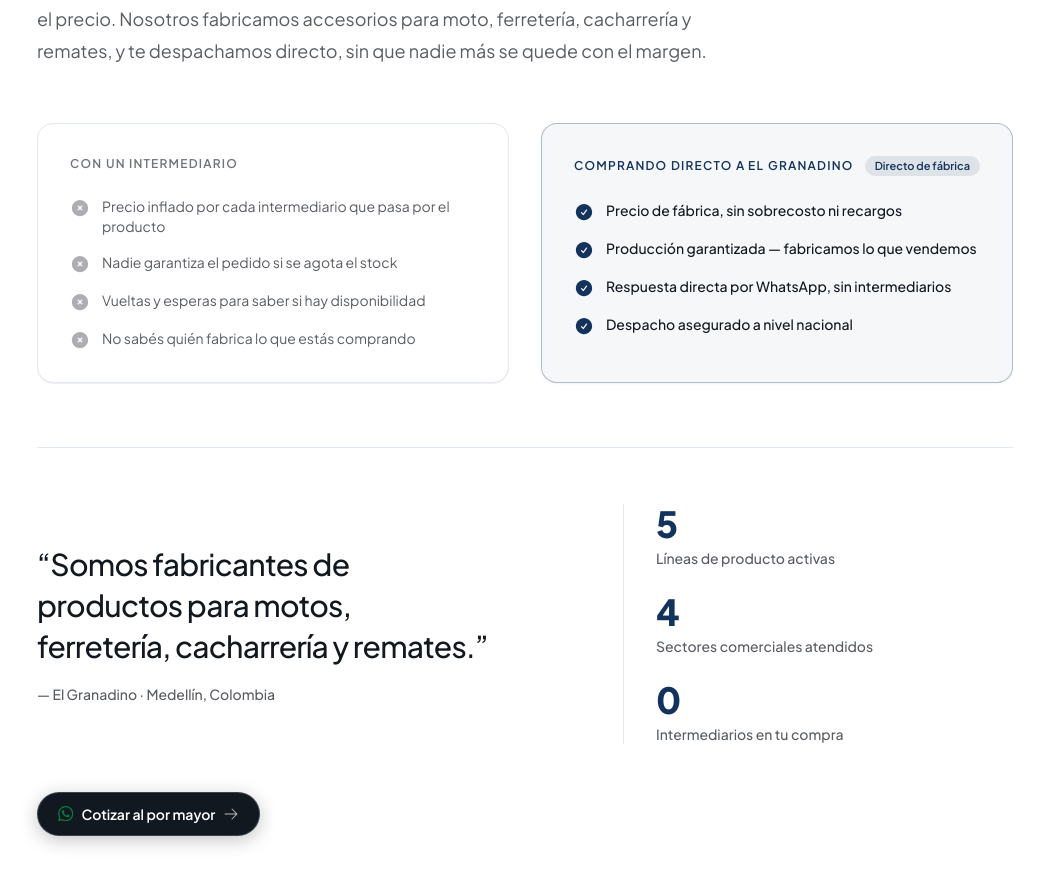
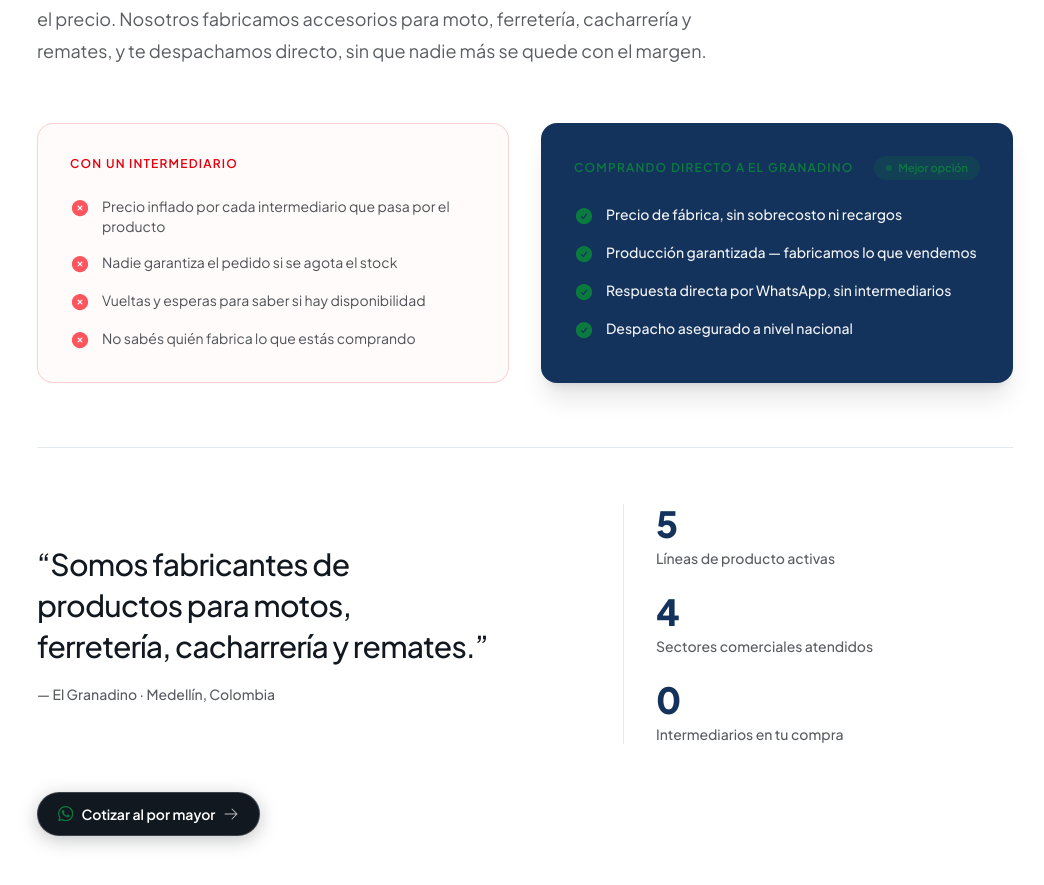
Before and after one commit to elgranadino2/importadora-el-granadino, a Next.js app: page / in a window 1280 px wide. Shown: the part 1140-2025 px from the top of the page, without its empty margins (115-1159 px from the left). Built offline with nearby package versions, Linux system fonts and the light colour scheme.

Commit message:
feat(ui): restore red vs navy comparison card and replace generic hover jumps with kinetic item-level micro-interactions

```diff
--- a/src/components/sections/Fabricacion.tsx
+++ b/src/components/sections/Fabricacion.tsx
@@ -112,15 +112,15 @@
           </p>
         </motion.div>
 
-        {/* Tabla comparativa sobria con diseño claro armonizado */}
+        {/* Tabla comparativa CRO con alto contraste y micro-interacciones de nivel producción */}
         <motion.div
           variants={item}
           className="mt-14 grid gap-6 sm:grid-cols-2 lg:gap-8"
         >
-          {/* Lado Intermediario */}
-          <div className="flex flex-col justify-between rounded-2xl border border-border bg-background p-8 shadow-2xs transition-all duration-300">
+          {/* Lado Intermediario (Fricción / Rojo sutil) */}
+          <div className="flex flex-col justify-between rounded-2xl border border-red-500/20 bg-red-500/[0.02] p-8 transition-colors duration-300">
             <div>
-              <p className="text-xs font-semibold tracking-widest text-foreground/60 uppercase">
+              <p className="text-xs font-semibold tracking-widest text-red-600 uppercase">
                 <FoldText
                   text="Con un intermediario"
                   splitBy="word"
@@ -134,20 +134,24 @@
               </p>
               <ul className="mt-6 space-y-4">
                 {CONTRAS.map((c) => (
-                  <li key={c} className="flex items-start gap-3 text-sm text-foreground/70">
-                    <XCircleIcon className="mt-0.5 h-5 w-5 shrink-0 text-foreground/35" />
+                  <motion.li
+                    key={c}
+                    whileHover={{ x: 2 }}
+                    className="group flex items-start gap-3 text-sm text-foreground/75"
+                  >
+                    <XCircleIcon className="mt-0.5 h-5 w-5 shrink-0 text-red-500/80 transition-transform duration-200 group-hover:-rotate-12" />
                     <span>{c}</span>
-                  </li>
+                  </motion.li>
                 ))}
               </ul>
             </div>
           </div>
 
-          {/* Lado El Granadino (Destacado sutil en fondo claro) */}
-          <div className="group flex flex-col justify-between rounded-2xl border border-brand/30 bg-brand/[0.04] p-8 shadow-xs transition-all duration-300 hover:-translate-y-0.5 hover:border-brand/50 hover:shadow-md">
+          {/* Lado El Granadino (Ganador / Navy Profundo con Verde Esmeralda) */}
+          <div className="flex flex-col justify-between rounded-2xl border border-brand/40 bg-brand p-8 text-white shadow-xl">
             <div>
               <div className="flex items-center justify-between">
-                <p className="text-xs font-semibold tracking-widest text-brand uppercase">
+                <p className="text-xs font-semibold tracking-widest text-accent uppercase">
                   <FoldText
                     text="Comprando directo a El Granadino"
                     splitBy="word"
@@ -159,17 +163,25 @@
                     color="inherit"
                   />
                 </p>
-                <span className="rounded-full bg-brand/10 px-2.5 py-0.5 text-[11px] font-semibold text-brand">
-                  Directo de fábrica
+                <span className="relative flex items-center gap-1.5 rounded-full bg-accent/20 px-3 py-1 text-[11px] font-semibold text-accent">
+                  <span className="h-1.5 w-1.5 rounded-full bg-accent animate-pulse" />
+                  <span>Mejor opción</span>
                 </span>
               </div>
 
               <ul className="mt-6 space-y-4">
                 {PROS.map((p) => (
-                  <li key={p} className="flex items-start gap-3 text-sm font-medium text-foreground">
-                    <CheckCircleIcon className="mt-0.5 h-5 w-5 shrink-0 text-brand" />
-                    <span>{p}</span>
-                  </li>
+                  <motion.li
+                    key={p}
+                    whileHover={{ x: 4 }}
+                    transition={{ type: "spring", stiffness: 400, damping: 25 }}
+                    className="group flex items-start gap-3 text-sm font-medium text-white/95 cursor-default"
+                  >
+                    <CheckCircleIcon className="mt-0.5 h-5 w-5 shrink-0 text-accent transition-transform duration-200 group-hover:scale-125" />
+                    <span className="transition-colors duration-200 group-hover:text-white">
+                      {p}
+                    </span>
+                  </motion.li>
                 ))}
               </ul>
             </div>
```
